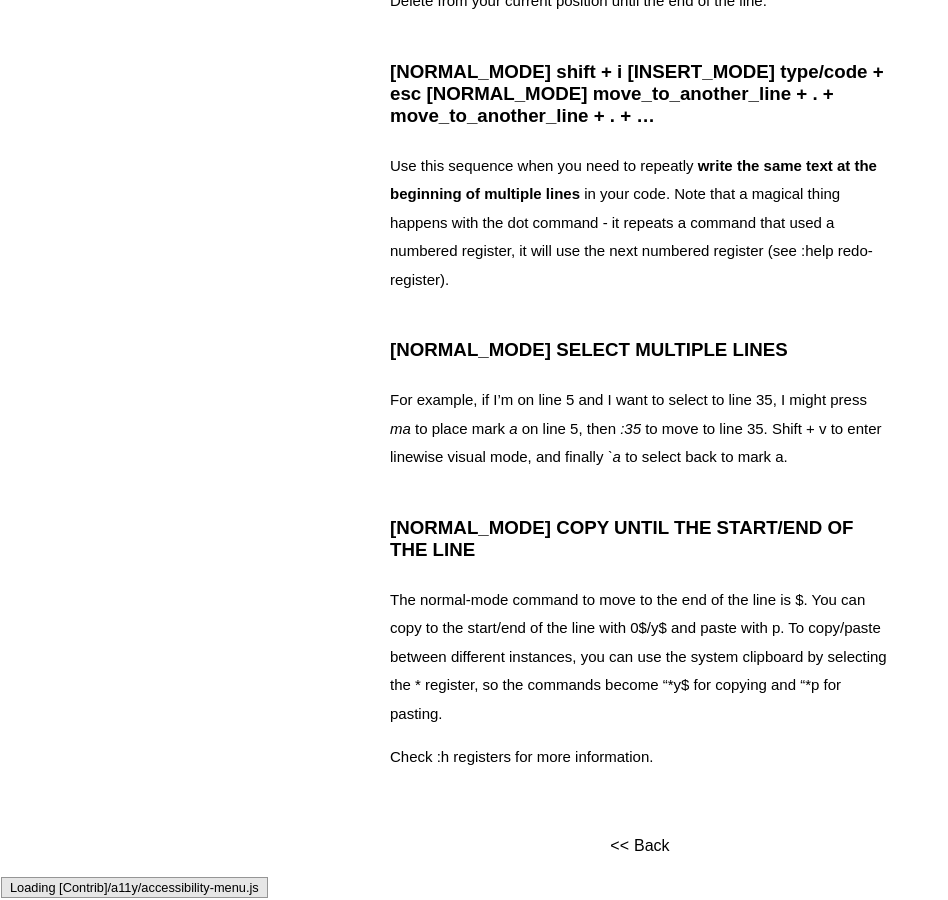
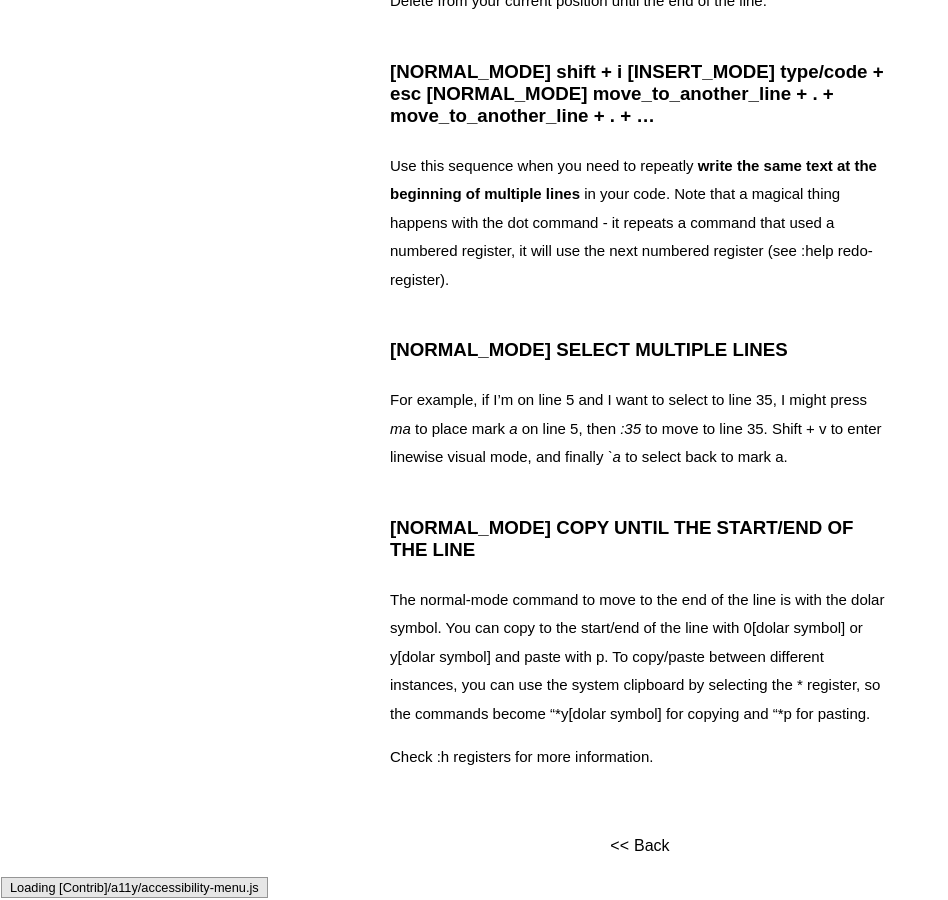
Before and after one commit to jootse84/jootse84.github.io, a Jekyll site: the page built from _posts/2017-02-28-mental-note:-vi-useful-commands.md, in a window 1280 px wide and 900 px high, scrolled down 1766 px. Shown: the whole window, without its empty margins (0-948 px from the left). Built offline with Jekyll 4.4.1, drawn with Linux system fonts in a browser that asks for light colours; some web fonts are replaced; comment, search, counter and statistics services are not loaded.

Commit message:
Problem fixed on vi post

```diff
--- a/_posts/2017-02-28-mental-note:-vi-useful-commands.md
+++ b/_posts/2017-02-28-mental-note:-vi-useful-commands.md
@@ -46,6 +46,6 @@ For example, if I'm on line 5 and I want to select to line 35, I might press *ma
 
 ### [NORMAL_MODE] COPY UNTIL THE START/END OF THE LINE
 
-The normal-mode command to move to the end of the line is $. You can copy to the start/end of the line with 0$/y$ and paste with p. To copy/paste between different instances, you can use the system clipboard by selecting the * register, so the commands become "\*y$ for copying and "\*p for pasting.
+The normal-mode command to move to the end of the line is with the dolar symbol. You can copy to the start/end of the line with 0[dolar symbol] or y[dolar symbol] and paste with p. To copy/paste between different instances, you can use the system clipboard by selecting the * register, so the commands become "\*y[dolar symbol] for copying and "\*p for pasting.
 
 Check :h registers for more information.
```
